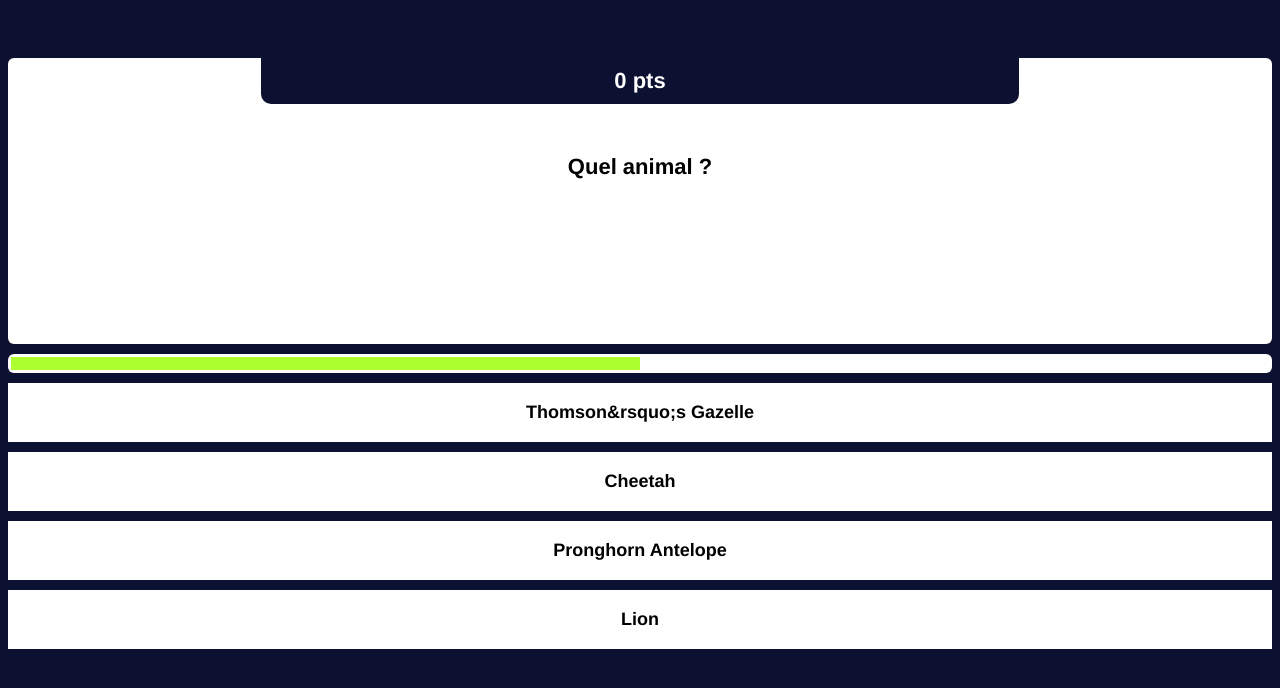
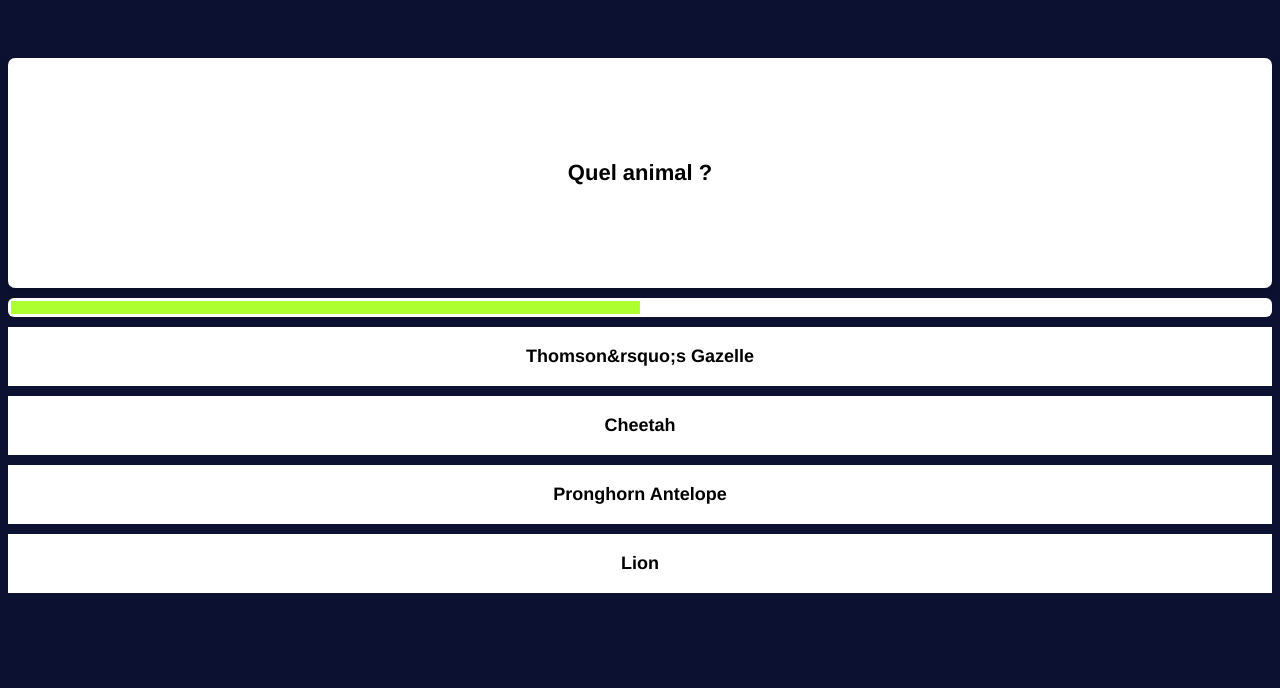
Before and after one commit to charlespernet/quizz-vue, a Vue app: page / in a window 1280 px wide. Shown: the top 688 px of the page. Built offline with nearby package versions, Linux system fonts and the light colour scheme.

Commit message:
Question rotation when frozen state

```diff
--- a/src/components/Quizz.vue
+++ b/src/components/Quizz.vue
@@ -1,6 +1,6 @@
 <template>
   <div v-if="currentQuestion">
-    <Question :score="score" :content="currentQuestion.content" />
+    <Question :content="currentQuestion.content" :class="{'card-rotated': frozen}" />
     <Timer :milliseconds="milliseconds" @timeout="timeout" />
     <transition-group
       name="questions"
--- a/src/components/quizz/Question.vue
+++ b/src/components/quizz/Question.vue
@@ -1,8 +1,12 @@
 <template>
-  <div>
-    <div class="card">
-      <div class="score">{{score}} pts</div>
-      <div class="question">{{content}}</div>
+  <div class="card">
+    <div class="card-inner">
+      <div class="card-front">
+        <div class="question">{{content}}</div>
+      </div>
+      <div class="card-back">
+        <p>BACK</p>
+      </div>
     </div>
   </div>
 </template>
@@ -10,8 +14,7 @@
 <script>
 export default {
   props: {
-    content: String,
-    score: Number
+    content: String
   }
 };
 </script>
@@ -19,20 +22,44 @@ export default {
 <!-- Add "scoped" attribute to limit CSS to this component only -->
 <style lang='scss' scoped>
 .card {
-  background: #ffffff;
-  border-radius: 6px;
+  background-color: transparent;
+  perspective: 1000px;
+  height: 230px;
+  &-inner {
+    position: relative;
+    width: 100%;
+    height: 100%;
+    text-align: center;
+    transition: transform 0.6s;
+    transform-style: preserve-3d;
+    box-shadow: 0 4px 8px 0 rgba(0, 0, 0, 0.2);
+  }
+  &-front,
+  &-back {
+    position: absolute;
+    width: 100%;
+    height: 100%;
+    backface-visibility: hidden;
+    border-radius: 7px;
+    display: flex;
+    flex-direction: column;
+    justify-content: space-around;
+  }
+  &-front {
+    background-color: white;
+    color: black;
+  }
+  &-back {
+    box-sizing: border-box;
+    background-color: #0c1131;
+    border: 10px solid white;
+    color: white;
+    transform: rotateY(180deg);
+  }
 }
 
-.score {
-  background: #0c1131;
-  color: #ffffff;
-  font-weight: bold;
-  font-size: 22px;
-  position: relative;
-  top: 0px;
-  margin: 0 20%;
-  border-radius: 0 0 10px 10px;
-  padding: 10px 25px;
+.card-rotated .card-inner {
+  transform: rotateY(-180deg);
 }
 
 .question {
@@ -40,6 +67,5 @@ export default {
   font-weight: bold;
   font-size: 22px;
   padding: 50px 15px;
-  height: 140px;
 }
 </style>
```
